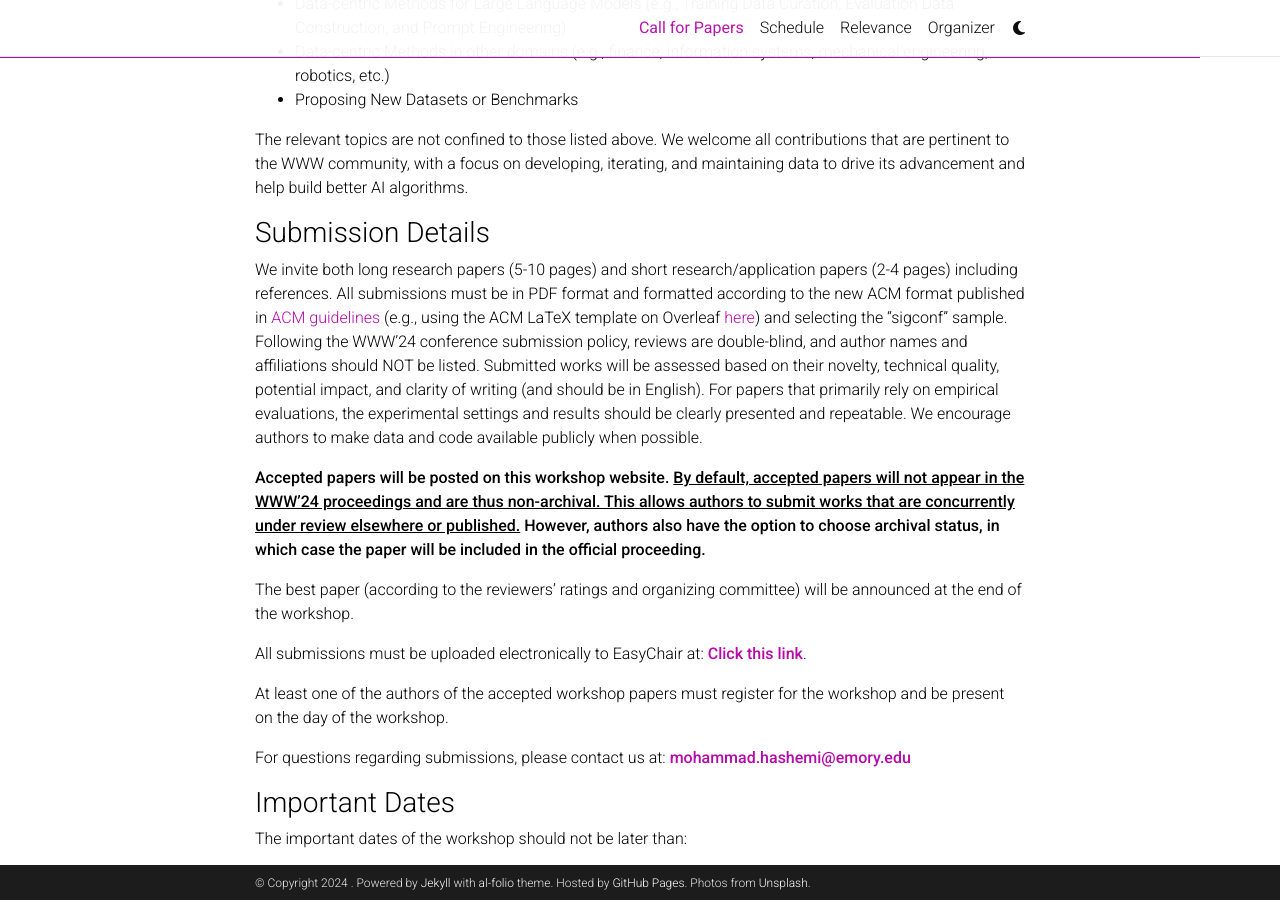
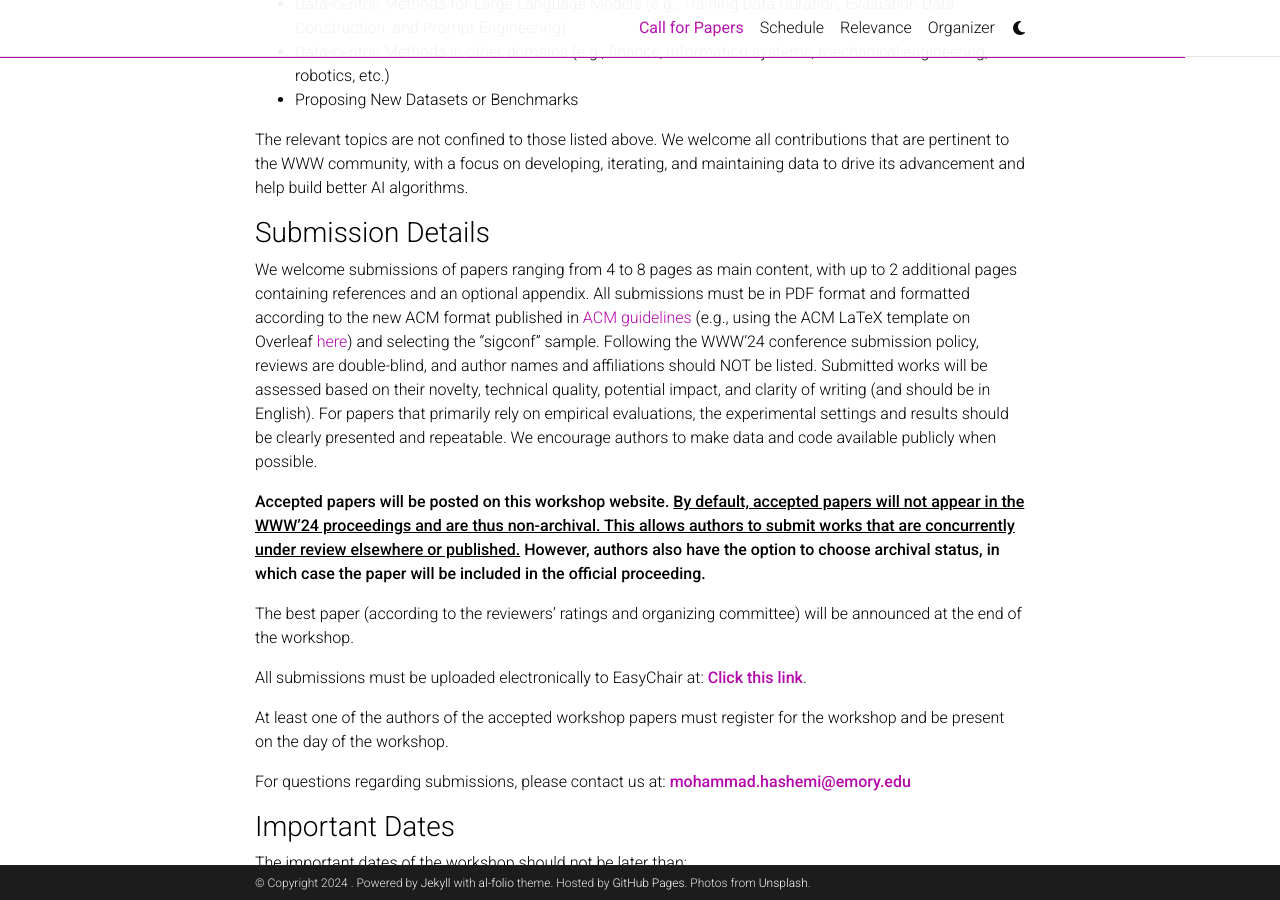
Before and after one commit to dcai-workshop/dcai-workshop.github.io, a Jekyll site: the page built from _pages/about.md, in a window 1280 px wide and 900 px high, scrolled down 1855 px. Built offline with Jekyll 4.4.1, drawn with Linux system fonts in a browser that asks for light colours; comment, search, counter and statistics services are not loaded; a style sheet for code colours, icons or effects is not loaded.

Commit message:
Update about.md

```diff
--- a/_pages/about.md
+++ b/_pages/about.md
@@ -36,9 +36,10 @@ We enthusiastically invite submissions that focus on recent breakthroughs in the
 
 The relevant topics are not confined to those listed above. We welcome all contributions that are pertinent to the WWW community, with a focus on developing, iterating, and maintaining data to drive its advancement and help build better AI algorithms.
 
+
 ### Submission Details
 
-We invite both long research papers (5-10 pages) and short research/application papers (2-4 pages) including references. All submissions must be in PDF format and formatted according to the new ACM format published in [ACM guidelines](https://www.acm.org/publications/proceedings-template) (e.g., using the ACM LaTeX template on Overleaf [here](https://www.overleaf.com/gallery/tagged/acm-official#.WOuOk2e1taQ)) and selecting the "sigconf" sample. Following the WWW'24 conference submission policy, reviews are double-blind, and author names and affiliations should NOT be listed. Submitted works will be assessed based on their novelty, technical quality, potential impact, and clarity of writing (and should be in English). For papers that primarily rely on empirical evaluations, the experimental settings and results should be clearly presented and repeatable. We encourage authors to make data and code available publicly when possible.
+We welcome submissions of papers ranging from 4 to 8 pages as main content, with up to 2 additional pages containing references and an optional appendix. All submissions must be in PDF format and formatted according to the new ACM format published in [ACM guidelines](https://www.acm.org/publications/proceedings-template) (e.g., using the ACM LaTeX template on Overleaf [here](https://www.overleaf.com/gallery/tagged/acm-official#.WOuOk2e1taQ)) and selecting the "sigconf" sample. Following the WWW'24 conference submission policy, reviews are double-blind, and author names and affiliations should NOT be listed. Submitted works will be assessed based on their novelty, technical quality, potential impact, and clarity of writing (and should be in English). For papers that primarily rely on empirical evaluations, the experimental settings and results should be clearly presented and repeatable. We encourage authors to make data and code available publicly when possible.
 
 **Accepted papers will be posted on this workshop website. <ins> By default, accepted papers will not appear in the WWW'24 proceedings and are thus non-archival. This allows authors to submit works that are concurrently under review elsewhere or published.</ins> However, authors also have the option to choose archival status, in which case the paper will be included in the official proceeding.**
 
@@ -51,6 +52,7 @@ At least one of the authors of the accepted workshop papers must register for th
 
 For questions regarding submissions, please contact us at: **[mohammad.hashemi@emory.edu](mailto:mohammad.hashemi@emory.edu)**
 
+
 ### Important Dates
 
 The important dates of the workshop should not be later than:
```
